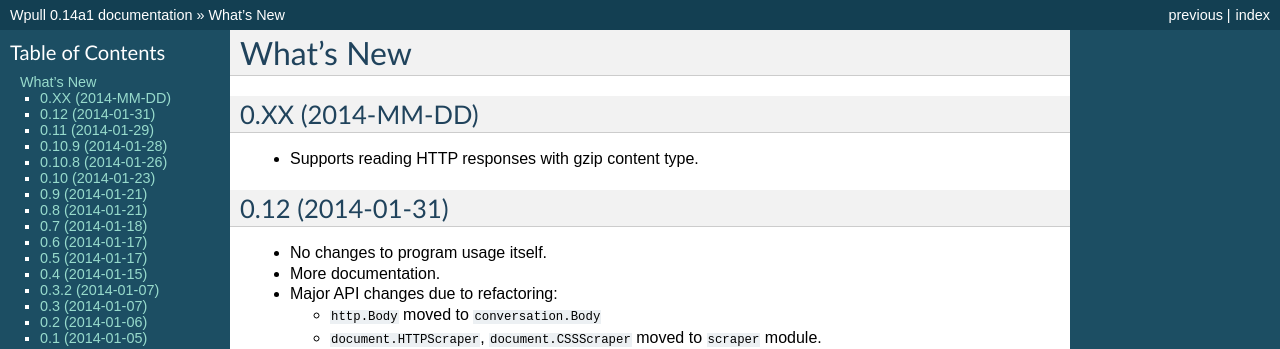
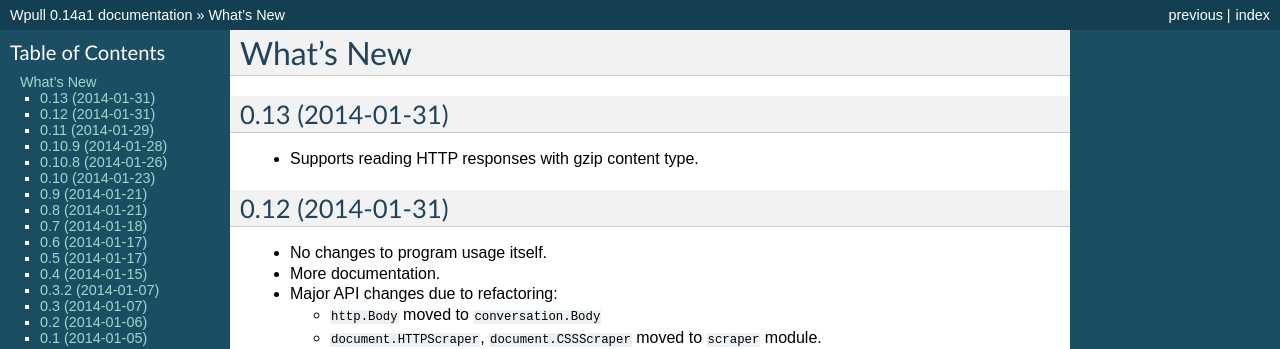
Before and after one commit to ArchiveTeam/wpull, a Sphinx documentation site: the page built from doc/changelog.rst, in a window 1280 px wide. Shown: the top 349 px of the page. Built offline with Sphinx 7.4.7, drawn with Linux system fonts in a browser that asks for light colours.

Commit message:
changelog: Updates latest to 0.13.

```diff
--- a/doc/changelog.rst
+++ b/doc/changelog.rst
@@ -2,7 +2,7 @@
 What's New
 ==========
 
-0.XX (2014-MM-DD)
+0.13 (2014-01-31)
 =================
 
 * Supports reading HTTP responses with gzip content type.
```
